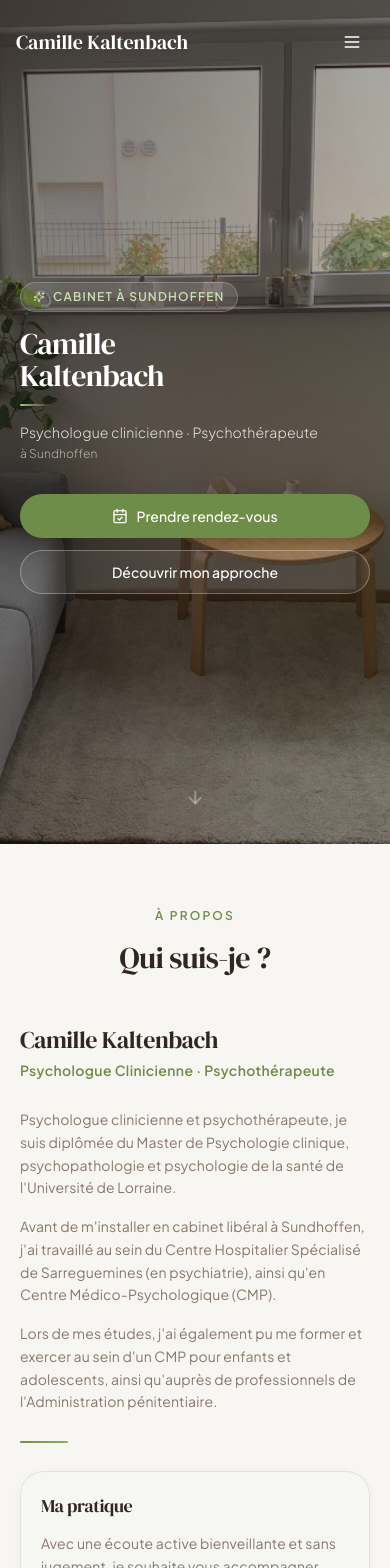
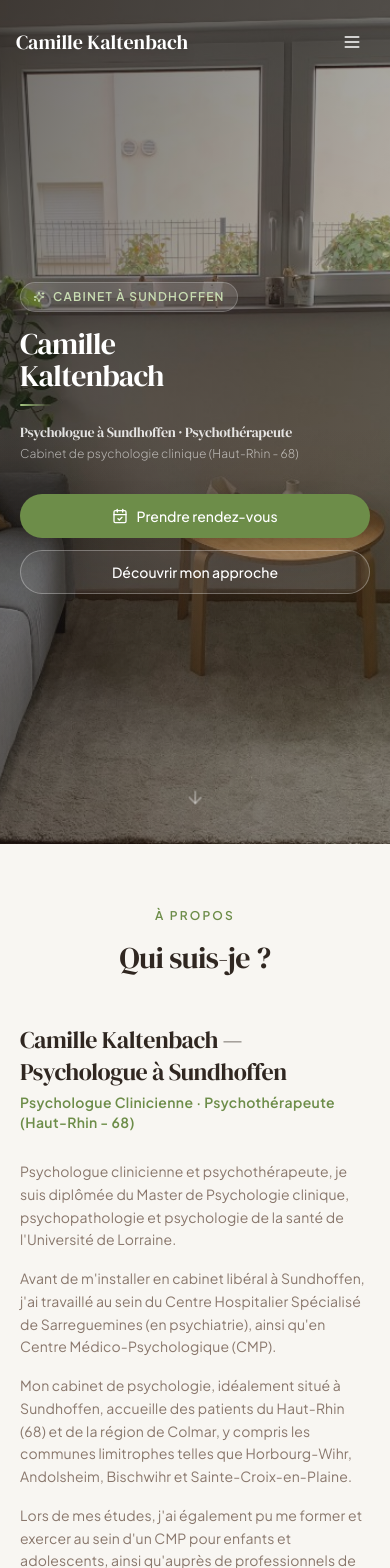
Before and after one commit to loiclss/camille-kaltenbach-psy, a React (Vite) app: page / in a window 390 px wide. Shown: the top 1568 px of the page. Built offline with nearby package versions, Linux system fonts and the light colour scheme; the HTML template or start-up script is replaced by a standard one.

Commit message:
SEO: optimize page title, semantic heading tags (H1/H2), and naturally integrate target location keywords, region, department, and surrounding communes

```diff
--- a/index.html
+++ b/index.html
@@ -3,7 +3,7 @@
   <head>
     <meta charset="UTF-8" />
     <meta name="viewport" content="width=device-width, initial-scale=1.0" />
-    <title>Camille Kaltenbach - Psychologue Clinicienne à Sundhoffen</title>
+    <title>Camille Kaltenbach | Psychologue à Sundhoffen | Thérapies Adultes et Adolescents</title>
     <meta name="description" content="Camille Kaltenbach, psychologue clinicienne et psychothérapeute à Sundhoffen. Consultations pour adultes et adolescents. Accompagnement bienveillant dans un cadre confidentiel." />
     <meta name="author" content="Camille Kaltenbach" />
 
--- a/src/components/AboutSection.tsx
+++ b/src/components/AboutSection.tsx
@@ -67,11 +67,11 @@ const AboutSection = () => {
           {/* Text Column */}
           <div className="lg:col-span-7 order-1 lg:order-2">
             <div className="max-w-xl">
-              <h3 className="text-2xl sm:text-3xl md:text-4xl font-serif text-foreground mb-1">
-                Camille Kaltenbach
-              </h3>
+              <h2 className="text-2xl sm:text-3xl md:text-4xl font-serif text-foreground mb-1">
+                Camille Kaltenbach — Psychologue à Sundhoffen
+              </h2>
               <p className="text-primary font-semibold text-sm sm:text-base mb-7 sm:mb-8 tracking-wide">
-                Psychologue Clinicienne · Psychothérapeute
+                Psychologue Clinicienne · Psychothérapeute (Haut-Rhin - 68)
               </p>
 
               <div className="space-y-4 text-muted-foreground leading-relaxed text-sm sm:text-base">
@@ -80,6 +80,9 @@ const AboutSection = () => {
                 </p>
                 <p>
                   Avant de m'installer en cabinet libéral à Sundhoffen, j'ai travaillé au sein du Centre Hospitalier Spécialisé de Sarreguemines (en psychiatrie), ainsi qu'en Centre Médico-Psychologique (CMP).
+                </p>
+                <p>
+                  Mon cabinet de psychologie, idéalement situé à Sundhoffen, accueille des patients du Haut-Rhin (68) et de la région de Colmar, y compris les communes limitrophes telles que Horbourg-Wihr, Andolsheim, Bischwihr et Sainte-Croix-en-Plaine.
                 </p>
                 <p>
                   Lors de mes études, j'ai également pu me former et exercer au sein d'un CMP pour enfants et adolescents, ainsi qu'auprès de professionnels de l'Administration pénitentiaire.
--- a/src/components/AppointmentSection.tsx
+++ b/src/components/AppointmentSection.tsx
@@ -29,10 +29,10 @@ const AppointmentSection = () => {
         <div className="text-center mb-12 md:mb-16">
           <p className="section-label mb-4">Réservation</p>
           <h2 className="text-3xl sm:text-4xl md:text-5xl lg:text-display-sm font-serif text-foreground mb-4">
-            Prendre rendez-vous
+            Prendre rendez-vous avec votre psychologue à Sundhoffen
           </h2>
           <p className="text-base sm:text-lg text-muted-foreground max-w-xl mx-auto">
-            Réservez votre consultation directement sur Doctolib pour un suivi simple et rapide.
+            Réservez votre consultation directement sur Doctolib pour un suivi en cabinet ou en téléconsultation depuis Colmar et sa région.
           </p>
         </div>
 
--- a/src/components/CabinetSection.tsx
+++ b/src/components/CabinetSection.tsx
@@ -13,10 +13,10 @@ const CabinetSection = () => {
         <div className="text-center mb-12 md:mb-16">
           <p className="section-label mb-4">L'espace</p>
           <h2 className="text-3xl sm:text-4xl md:text-5xl lg:text-display-sm font-serif text-foreground mb-4 sm:mb-5">
-            Le Cabinet
+            Cabinet de psychologie à Sundhoffen
           </h2>
           <p className="text-base sm:text-lg text-muted-foreground max-w-xl mx-auto leading-relaxed px-2">
-            Le cabinet est ouvert du lundi au jeudi. Accès PMR et parking.
+            Le cabinet est idéalement situé à Sundhoffen dans le Haut-Rhin (68), à proximité immédiate de Colmar, Horbourg-Wihr et Andolsheim. L'espace de consultation est ouvert du lundi au jeudi avec accès PMR et parking gratuit.
           </p>
         </div>
 
--- a/src/components/ConsultationsSection.tsx
+++ b/src/components/ConsultationsSection.tsx
@@ -56,7 +56,7 @@ const ConsultationsSection = () => {
         <div className="text-center mb-12 md:mb-20">
           <p className="section-label mb-4">Accompagnement</p>
           <h2 className="text-3xl sm:text-4xl md:text-5xl lg:text-display-sm font-serif text-foreground mb-4">
-            Pour qui et pourquoi ?
+            Thérapie à Sundhoffen : pour qui et pourquoi ?
           </h2>
         </div>
 
--- a/src/components/ContactSection.tsx
+++ b/src/components/ContactSection.tsx
@@ -39,10 +39,10 @@ const ContactSection = () => {
         <div className="text-center mb-12 md:mb-16">
           <p className="section-label mb-4">Contact</p>
           <h2 className="text-3xl sm:text-4xl md:text-5xl lg:text-display-sm font-serif text-foreground mb-4">
-            Me contacter
+            Contacter le cabinet de psychologie à Sundhoffen
           </h2>
           <p className="text-base sm:text-lg text-muted-foreground max-w-xl mx-auto px-2">
-            N'hésitez pas à me contacter pour toute question ou pour prendre rendez-vous.
+            N'hésitez pas à me contacter pour toute question ou pour prendre rendez-vous en cabinet.
           </p>
         </div>
 
@@ -106,7 +106,14 @@ const ContactSection = () => {
             {/* Privacy Notice */}
             <div className="glass-sage rounded-2xl p-5 sm:p-6">
               <p className="text-sm text-muted-foreground leading-relaxed">
-                <span className="font-semibold text-foreground">Confidentialité :</span> Toutes vos informations sont traitées de manière confidentielle.
+                <span className="font-semibold text-foreground">Confidentialité :</span> Toutes vos consultations et informations sont strictement soumises au secret professionnel et traitées de manière confidentielle.
+              </p>
+            </div>
+
+            {/* Localisation / Zone d'intervention */}
+            <div className="glass rounded-2xl p-5 sm:p-6">
+              <p className="text-sm text-muted-foreground leading-relaxed">
+                <span className="font-semibold text-foreground">Zone d'intervention :</span> Le cabinet est idéalement situé à Sundhoffen, accueillant les résidents de Colmar, Sainte-Croix-en-Plaine, Horbourg-Wihr, Andolsheim, Bischwihr et d'autres communes du Haut-Rhin (Alsace - 68).
               </p>
             </div>
           </div>
--- a/src/components/HeroSection.tsx
+++ b/src/components/HeroSection.tsx
@@ -68,17 +68,17 @@ const HeroSection = () => {
           />
 
           {/* Subtitle */}
-          <p
+          <h2
             className="text-sm sm:text-xl md:text-2xl text-white/85 mb-1 font-light opacity-0 animate-fade-up"
             style={{ animationDelay: '0.3s' }}
           >
-            Psychologue clinicienne · Psychothérapeute
-          </p>
+            Psychologue à Sundhoffen · Psychothérapeute
+          </h2>
           <p
             className="text-xs sm:text-base text-white/60 mb-8 sm:mb-12 font-light opacity-0 animate-fade-up"
             style={{ animationDelay: '0.38s' }}
           >
-            à Sundhoffen
+            Cabinet de psychologie clinique (Haut-Rhin - 68)
           </p>
 
           {/* CTA Buttons */}
```
